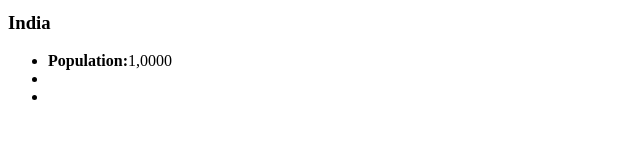
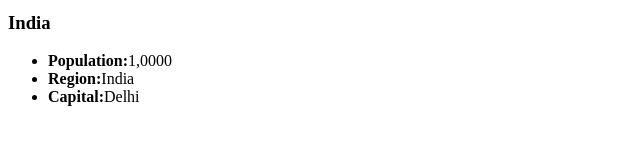
Before and after one commit to arati1607/Delta, a plain HTML site: page index.html in a window 1280 px wide. Shown: the part 433-578 px from the top of the page, without its empty margins (0-640 px from the left). Drawn offline with Linux system fonts and the light colour scheme.

Commit message:
Update index.html

```diff
--- a/index.html
+++ b/index.html
@@ -33,8 +33,8 @@
             <div class="card__description">
                 <ul>
                     <li><strong>Population:</strong>1,0000</li>
-                    <li><strong></strong></li>
-                    <li><strong></strong></li>
+                    <li><strong>Region:</strong>India</li>
+                    <li><strong>Capital:</strong>Delhi</li>
                 </ul>
             </div>
         </div>
```
